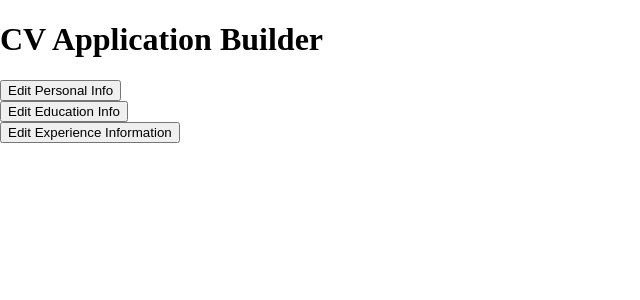
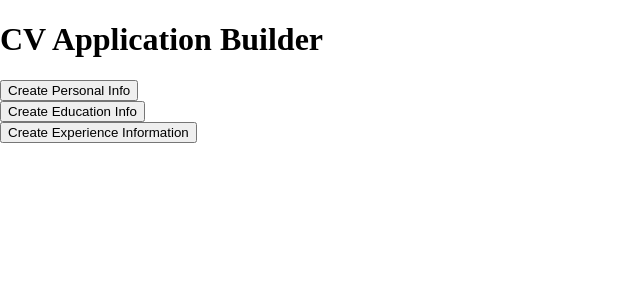
Before and after one commit to AirDevil188/cv-application, a React (Vite) app: page / in a window 1280 px wide. Shown: the top 300 px of the page, without its empty margins (0-640 px from the left). Built offline with nearby package versions, Linux system fonts and the light colour scheme.

Commit message:
button state change

```diff
--- a/src/components/Education.jsx
+++ b/src/components/Education.jsx
@@ -28,9 +28,16 @@ export default function EducationInfoForm({ userData, setUserData, submit, setSu
   return (
     <>
       <section>
-        <button type="button" onClick={onClick}>
-          Edit Education Info
-        </button>
+        {submit.educationInfoForm ? (
+          <button type="button" onClick={onClick}>
+            Edit Education Info
+          </button>
+        ) : (
+          <button type="button" onClick={onClick}>
+            Create Education Info
+          </button>
+        )}
+
         {active ? (
           <form action="#" onSubmit={onSubmit}>
             <label htmlFor="school">School: </label>
--- a/src/components/Experience.jsx
+++ b/src/components/Experience.jsx
@@ -24,9 +24,16 @@ export default function ExperienceInfoForm({ userData, setUserData, submit, setS
 
   return (
     <section>
-      <button type="button" onClick={onClick}>
-        Edit Experience Information
-      </button>
+      {submit.experienceInfoForm ? (
+        <button type="button" onClick={onClick}>
+          Edit Experience Information
+        </button>
+      ) : (
+        <button type="button" onClick={onClick}>
+          Create Experience Information
+        </button>
+      )}
+
       {active ? (
         <form action="#" onSubmit={onSubmit}>
           <label htmlFor="companyName">Company name: </label>
--- a/src/components/PersonalInfo.jsx
+++ b/src/components/PersonalInfo.jsx
@@ -27,9 +27,15 @@ export default function PersonalInfoForm({ userData, setUserData, submit, setSub
   return (
     <>
       <section className="personal-info">
-        <button type="button" onClick={onClick}>
-          Edit Personal Info
-        </button>
+        {submit.personalInfoForm ? (
+          <button type="button" onClick={onClick}>
+            Edit Personal Info
+          </button>
+        ) : (
+          <button type="button" onClick={onClick}>
+            Create Personal Info
+          </button>
+        )}
         {active ? (
           <form action="#" onSubmit={onSubmit}>
             <label htmlFor="firstName">First Name: </label>
```
